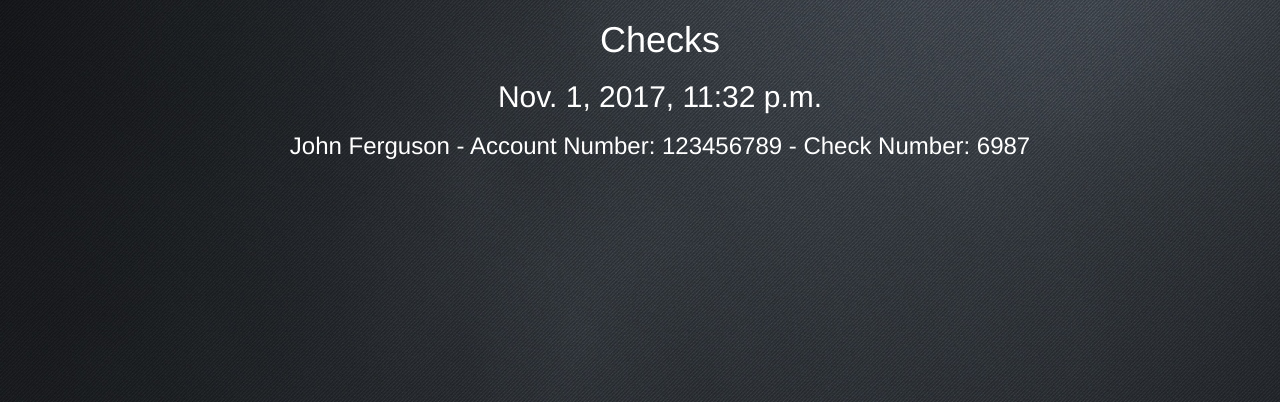
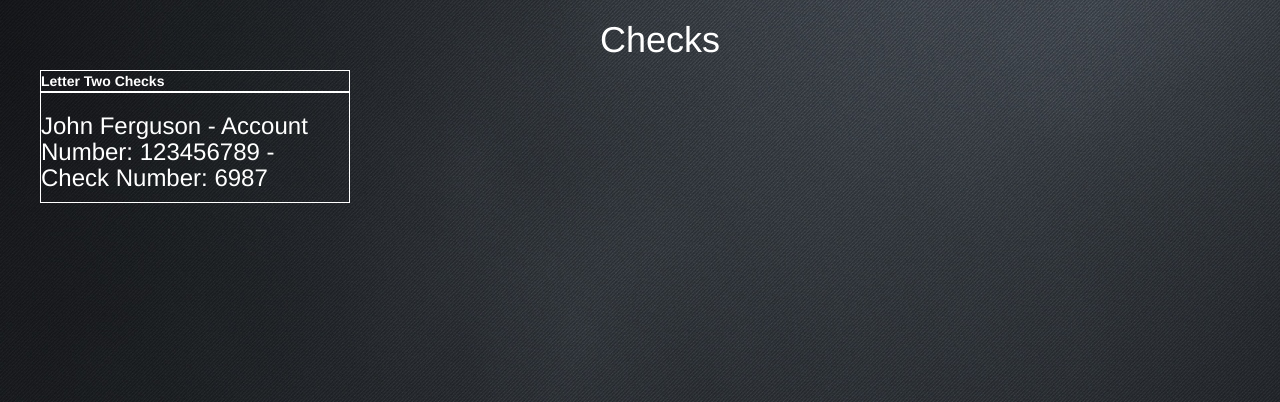
Before and after one commit to jferg496/Team-3-CheckTrack, a Django app: page /check/reports/ in a window 1280 px wide. Shown: the part 52-454 px from the top of the page. Run offline with Django 3.2, Linux system fonts and the light colour scheme; data comes from the database, SQL or seed files in the repository; lists and menus that the app fills with data are empty; some libraries are stand-ins or nearby versions.

Commit message:
All letter condition statements work.

```diff
--- a/check/models.py
+++ b/check/models.py
@@ -47,8 +47,15 @@
         return reverse('check:checkdetail', kwargs={'pk': self.pk})
 
     def two_weeks(self):
-        "Returns the person's baby-boomer status."
-        if self.entry_date < (timezone.now() - timedelta(days=14)):
+        if self.entry_date < (timezone.now() - timedelta(days=14)) and self.entry_date > (timezone.now() - timedelta(days=28)):
+            return True
+
+    def four_weeks(self):
+        if self.entry_date < (timezone.now() - timedelta(days=28)) and self.entry_date > (timezone.now() - timedelta(days=56)):
+            return True
+
+    def six_weeks(self):
+        if self.entry_date < (timezone.now() - timedelta(days=56)):
             return True
 
     def __str__(self):
--- a/check/templates/check/report.html
+++ b/check/templates/check/report.html
@@ -8,9 +8,46 @@
 
             {% for check in all_checks %}
                 {% if check.two_weeks %}
-                    <h2>{{ check.entry_date }}</h2>
-                    <h3><a href="{% url 'check:letterone' check.id %}"><font color="#ffffff">{{ check.account }} - Check Number: {{ check.check_number }}</font></a></h3>
+                    <table style="width:25%" border=".1">
+                        <tr>
+                            <th>Letter One Checks</th>
+                        </tr>
+                    </table>
+                    <table style="width:25%" border=".1">
+                            <tr>
+                              <th><h3><a href="{% url 'check:letterone' check.id %}"><font color="#ffffff">{{ check.account }} - Check Number: {{ check.check_number }}</font></a></h3>
+                              </th>
+                            </tr>
+                    </table>
+                    {% endif %}
+                </b>
+                {% if check.four_weeks %}
+                <table style="width:25%" border=".1">
+                    <tr>
+                        <th>Letter Two Checks</th>
+                    </tr>
+                </table>
+                <table style="width:25%" border=".1">
+                        <tr>
+                          <th><h3><a href="{% url 'check:letterone' check.id %}"><font color="#ffffff">{{ check.account }} - Check Number: {{ check.check_number }}</font></a></h3>
+                          </th>
+                        </tr>
+                </table>
                 {% endif %}
+            </b>
+            {% if check.six_weeks %}
+            <table style="width:25%" border=".1">
+                <tr>
+                    <th>Letter Three Checks</th>
+                </tr>
+            </table>
+            <table style="width:25%" border=".1">
+                    <tr>
+                      <th><h3><a href="{% url 'check:letterone' check.id %}"><font color="#ffffff">{{ check.account }} - Check Number: {{ check.check_number }}</font></a></h3>
+                      </th>
+                    </tr>
+            </table>
+            {% endif %}
             {% endfor %}
         </ul>
 
```
